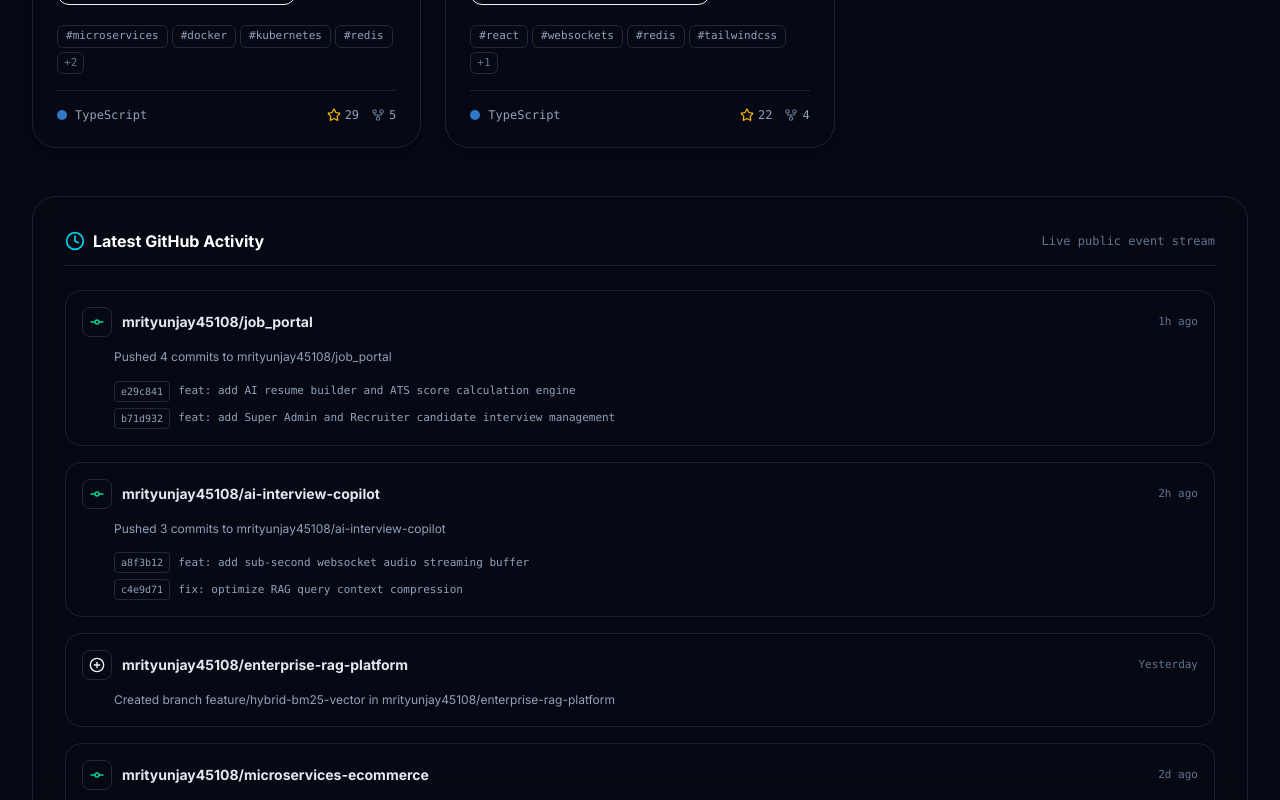
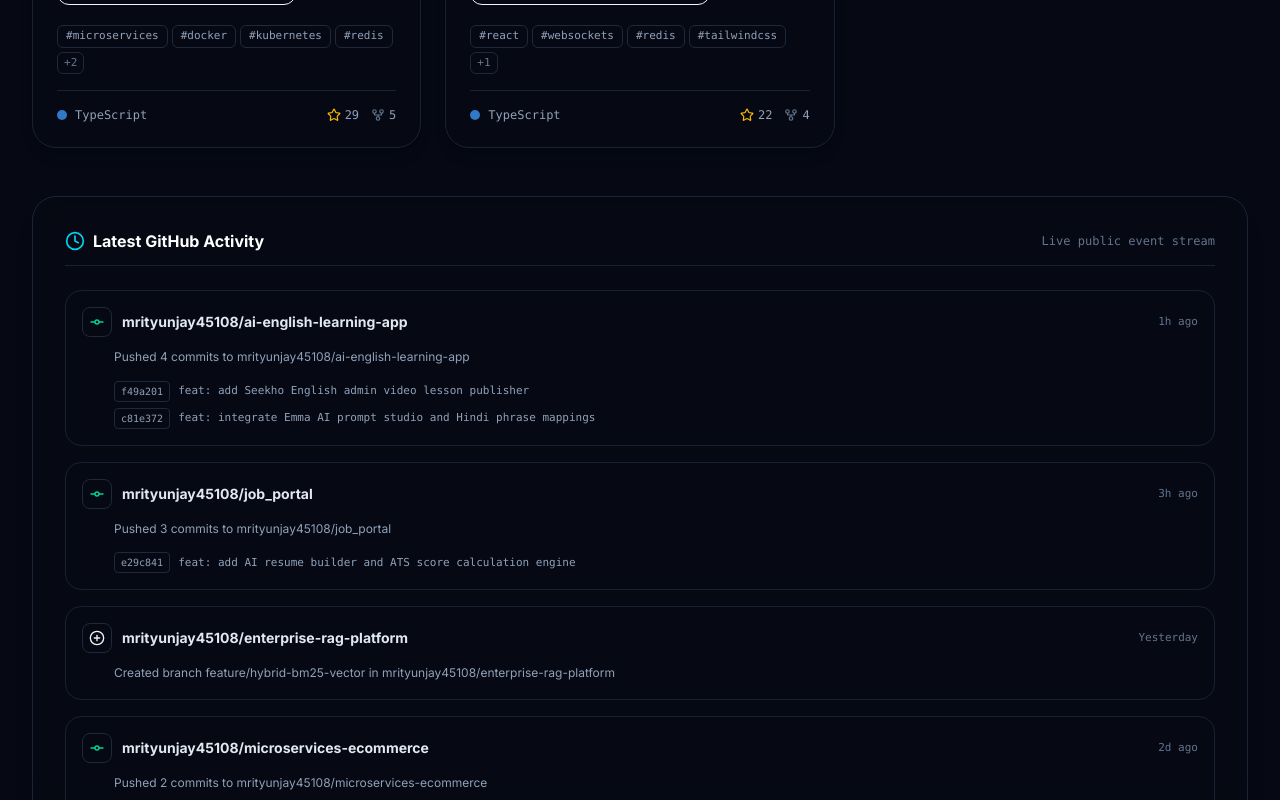
Before and after one commit to mrityunjay45108/My-Portfolio, a React (Vite) app in the folder client/: page /github in a window 1280 px wide. Shown: the part 3135-3935 px from the top of the page. Built offline with nearby package versions, Linux system fonts and the light colour scheme; no server answers.

Commit message:
feat: link ai-english-learning-app repository and Seekho English dashboard to AI Copilot project

```diff
--- a/client/src/data/github.ts
+++ b/client/src/data/github.ts
@@ -47,24 +47,24 @@ export const fallbackGitHubRepos: GitHubRepo[] = [
   {
     id: 'gh-1',
     owner: 'mrityunjay45108',
-    name: 'ai-interview-copilot',
-    fullName: 'mrityunjay45108/ai-interview-copilot',
-    description: 'AI-powered mock interview and real-time candidate assessment platform with automated question synthesis and speech evaluation.',
-    url: 'https://github.com/mrityunjay45108/ai-interview-copilot',
+    name: 'ai-english-learning-app',
+    fullName: 'mrityunjay45108/ai-english-learning-app',
+    description: 'AI-powered English learning platform & mock interview copilot with Emma AI prompt studio, real-time speech evaluation, and mobile app sync.',
+    url: 'https://github.com/mrityunjay45108/ai-english-learning-app',
     homepage: 'https://interview-copilot.demo.mrityunjay.dev',
     language: 'TypeScript',
     stars: 48,
     forks: 12,
-    topics: ['ai', 'rag', 'nextjs', 'webrtc', 'llm', 'speech-to-text'],
+    topics: ['ai', 'rag', 'nextjs', 'react-native', 'llm', 'speech-to-text'],
     category: 'AI',
     isFork: false,
     featured: true,
     displayOrder: 2,
-    customDescription: 'Flagship open-source AI mock interview platform utilizing RAG and real-time voice streaming.',
-    projectId: '1',
+    customDescription: 'Flagship open-source AI English learning and mock interview copilot utilizing Emma AI prompt studio and real-time voice streaming.',
+    projectId: 'proj-1',
     project: {
-      id: '1',
-      title: 'AI Interview Copilot & Mock Evaluator',
+      id: 'proj-1',
+      title: 'AI Interview Copilot & Seekho English Learning App',
       slug: 'ai-interview-copilot',
     },
     createdAt: '2024-03-15T00:00:00Z',
@@ -164,25 +164,24 @@ export const fallbackGitHubActivity: GitHubActivity[] = [
   {
     id: 'ev-0',
     type: 'PushEvent',
-    repoName: 'mrityunjay45108/job_portal',
-    repoUrl: 'https://github.com/mrityunjay45108/job_portal',
+    repoName: 'mrityunjay45108/ai-english-learning-app',
+    repoUrl: 'https://github.com/mrityunjay45108/ai-english-learning-app',
     createdAt: new Date(Date.now() - 1 * 3600 * 1000).toISOString(),
-    description: 'Pushed 4 commits to mrityunjay45108/job_portal',
+    description: 'Pushed 4 commits to mrityunjay45108/ai-english-learning-app',
     commits: [
-      { message: 'feat: add AI resume builder and ATS score calculation engine', sha: 'e29c841' },
-      { message: 'feat: add Super Admin and Recruiter candidate interview management', sha: 'b71d932' },
+      { message: 'feat: add Seekho English admin video lesson publisher', sha: 'f49a201' },
+      { message: 'feat: integrate Emma AI prompt studio and Hindi phrase mappings', sha: 'c81e372' },
     ],
   },
   {
     id: 'ev-1',
     type: 'PushEvent',
-    repoName: 'mrityunjay45108/ai-interview-copilot',
-    repoUrl: 'https://github.com/mrityunjay45108/ai-interview-copilot',
-    createdAt: new Date(Date.now() - 2 * 3600 * 1000).toISOString(),
-    description: 'Pushed 3 commits to mrityunjay45108/ai-interview-copilot',
+    repoName: 'mrityunjay45108/job_portal',
+    repoUrl: 'https://github.com/mrityunjay45108/job_portal',
+    createdAt: new Date(Date.now() - 3 * 3600 * 1000).toISOString(),
+    description: 'Pushed 3 commits to mrityunjay45108/job_portal',
     commits: [
-      { message: 'feat: add sub-second websocket audio streaming buffer', sha: 'a8f3b12' },
-      { message: 'fix: optimize RAG query context compression', sha: 'c4e9d71' },
+      { message: 'feat: add AI resume builder and ATS score calculation engine', sha: 'e29c841' },
     ],
   },
   {
--- a/client/src/data/projects.ts
+++ b/client/src/data/projects.ts
@@ -40,18 +40,18 @@ export const initialProjects: Project[] = [
   },
   {
     id: 'proj-1',
-    title: 'AI Interview Copilot & Mock Evaluator',
+    title: 'AI Interview Copilot & Seekho English Learning App',
     slug: 'ai-interview-copilot',
     shortDescription: 'AI-powered mock interview and real-time candidate assessment platform with automated question synthesis, speech evaluation, and comprehensive performance analytics.',
-    description: 'An intelligent AI-driven interview preparation platform designed to simulate realistic technical and behavioral interviews. Leverages retrieval-augmented generation (RAG) and low-latency LLM evaluation pipelines to deliver actionable, contextual feedback to job seekers and recruitment teams.',
+    description: 'An intelligent AI-driven English learning & interview preparation platform designed to simulate realistic technical and behavioral interviews. Leverages retrieval-augmented generation (RAG), Emma AI prompt studio, and low-latency LLM evaluation pipelines to deliver actionable, contextual feedback to job seekers and learners.',
     category: 'AI / GenAI',
     featured: true,
     published: true,
     order: 2,
-    githubUrl: 'https://github.com/mrityunjay45108/ai-interview-copilot',
+    githubUrl: 'https://github.com/mrityunjay45108/ai-english-learning-app',
     liveUrl: 'https://interview-copilot.demo.mrityunjay.dev',
-    architectureImage: 'https://images.unsplash.com/photo-1558494949-ef010cbdcc31?auto=format&fit=crop&w=1200&q=80',
-    architectureDescription: 'High-throughput asynchronous architecture featuring Next.js frontend, Node.js/Express API orchestration, vector search indexing via PostgreSQL/pgvector, and WebSocket audio streaming for real-time speech-to-text.',
+    architectureImage: '/images/projects/ai-interview-copilot/seekho-english-dashboard.png',
+    architectureDescription: 'High-throughput asynchronous architecture featuring Next.js/React frontend, Node.js/Express API orchestration, vector search indexing via PostgreSQL/pgvector, and WebSocket audio streaming for real-time speech-to-text.',
     videoUrl: 'https://www.youtube.com/embed/dQw4w9WgXcQ',
     viewCount: 1240,
     technologies: [
@@ -65,15 +65,15 @@ export const initialProjects: Project[] = [
       { technology: { id: 't8', name: 'Tailwind CSS', category: 'Frontend' } },
     ],
     features: [
+      { title: 'Seekho English & Emma AI Prompt Studio', description: 'Centralized admin control center for publishing video modules, spoken phrases, and Hindi-English translations.' },
       { title: 'Dynamic Question Engine', description: 'Contextual interview prompt generation tailored to candidate resume, role, and experience level.' },
       { title: 'Real-Time Voice Analysis', description: 'Sub-second speech recognition and conversational response evaluation.' },
-      { title: 'Multimodal Scorecard', description: 'Automated rubrics evaluating technical depth, communication clarity, problem-solving, and time efficiency.' },
-      { title: 'Vectorized Topic Search', description: 'Retrieves relevant company-specific interview question patterns from a dense knowledge base.' }
+      { title: 'Multimodal Scorecard', description: 'Automated rubrics evaluating technical depth, communication clarity, problem-solving, and time efficiency.' }
     ],
     images: [
-      { id: 'img-1', url: 'https://images.unsplash.com/photo-1516321318423-f06f85e504b3?auto=format&fit=crop&w=1200&q=80', altText: 'AI Interview Copilot interactive cockpit dashboard', order: 1 },
-      { id: 'img-2', url: 'https://images.unsplash.com/photo-1551288049-bebda4e38f71?auto=format&fit=crop&w=1200&q=80', altText: 'Real-time performance analytics scorecard', order: 2 },
-      { id: 'img-3', url: 'https://images.unsplash.com/photo-1558494949-ef010cbdcc31?auto=format&fit=crop&w=1200&q=80', altText: 'Asynchronous streaming architecture diagram', order: 3 },
+      { id: 'seekho-img-1', url: '/images/projects/ai-interview-copilot/seekho-english-dashboard.png', altText: 'Seekho English Admin Control Center & Emma AI Prompt Studio', order: 1 },
+      { id: 'img-1', url: 'https://images.unsplash.com/photo-1516321318423-f06f85e504b3?auto=format&fit=crop&w=1200&q=80', altText: 'AI Interview & English speech practice dashboard', order: 2 },
+      { id: 'img-2', url: 'https://images.unsplash.com/photo-1551288049-bebda4e38f71?auto=format&fit=crop&w=1200&q=80', altText: 'Real-time performance analytics scorecard', order: 3 },
     ]
   },
   {
```
Also changed, not shown: client/public/images/projects/ai-interview-copilot/seekho-english-dashboard.png (added), 1 other file (tests, documents, lock files or other folders).
